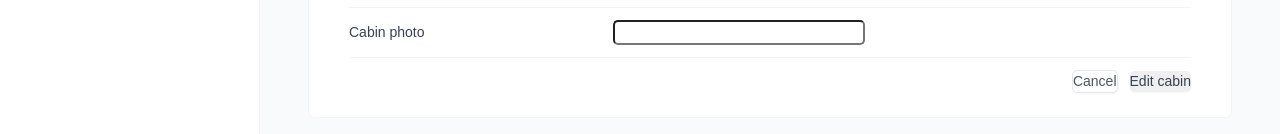
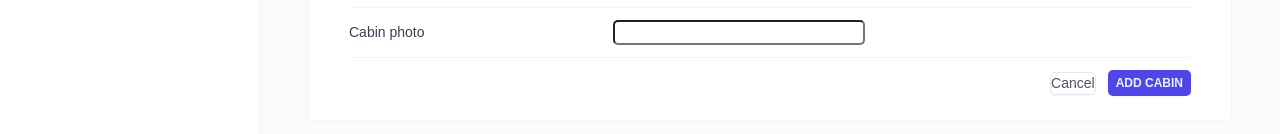
Before and after one commit to Jawid-7ce/react-evergreen-lodge, a React (Vite) app: page /cabins in a window 1280 px wide. Both pictures are taken after a click on the button "Add new cabin". Shown: the part 662-796 px from the top of the page. Built offline with nearby package versions, Linux system fonts and the light colour scheme; no server answers; the database is empty.

Commit message:
Created and uploaded new cabin to the supabase

```diff
--- a/src/features/cabins/CreateCabinForm.jsx
+++ b/src/features/cabins/CreateCabinForm.jsx
@@ -6,6 +6,9 @@ import Button from "../../ui/Button";
 import FileInput from "../../ui/FileInput";
 import Textarea from "../../ui/Textarea"
 import { useForm } from "react-hook-form";
+import { useMutation, useQueryClient } from "@tanstack/react-query";
+import { createCabin } from "../../services/apiCabins";
+import toast from "react-hot-toast";
 
 const FormRow = styled.div`
   display: grid;
@@ -43,12 +46,24 @@ const Error = styled.span`
   color: var(--color-red-700);
 `;
 
-function onSubmit(data) {
-console.log(data)
-}
 
 function CreateCabinForm() {
-  const {register, handleSubmit} = useForm();
+  const {register, handleSubmit, reset} = useForm();
+  const queryClient = useQueryClient();
+
+  const {mutate, isCreating} = useMutation({
+    mutationFn: createCabin,
+    onSuccess: () => {
+      toast("new cabin added successfully!");
+      queryClient.invalidateQueries({queryKey: ["cabins"]})
+      reset()
+    },
+    onError: (err) => toast.error(err.message)
+  })
+
+  function onSubmit(data) {
+  mutate(data);
+  }
   return (
     <Form onSubmit={handleSubmit(onSubmit)}>
       <FormRow>
@@ -86,7 +101,7 @@ function CreateCabinForm() {
         <Button variation="secondary" type="reset">
           Cancel
         </Button>
-        <Button>Edit cabin</Button>
+        <Button variation="primary" size="small" disabled={isCreating}>Add cabin</Button>
       </FormRow>
     </Form>
   );
--- a/src/services/apiCabins.js
+++ b/src/services/apiCabins.js
@@ -14,6 +14,15 @@ export async function getCabins() {
     return data;
 }
 
+export async function createCabin(newCabin) {
+    const {data, error} =await supabase.from("cabins").insert([newCabin])
+
+    if(error){
+        throw new Error("Error while creating new cabin")
+    }
+    return data;
+}
+
 export async function deleteCabin(id){
     const {data, error} = await supabase
     .from('cabins')
```
